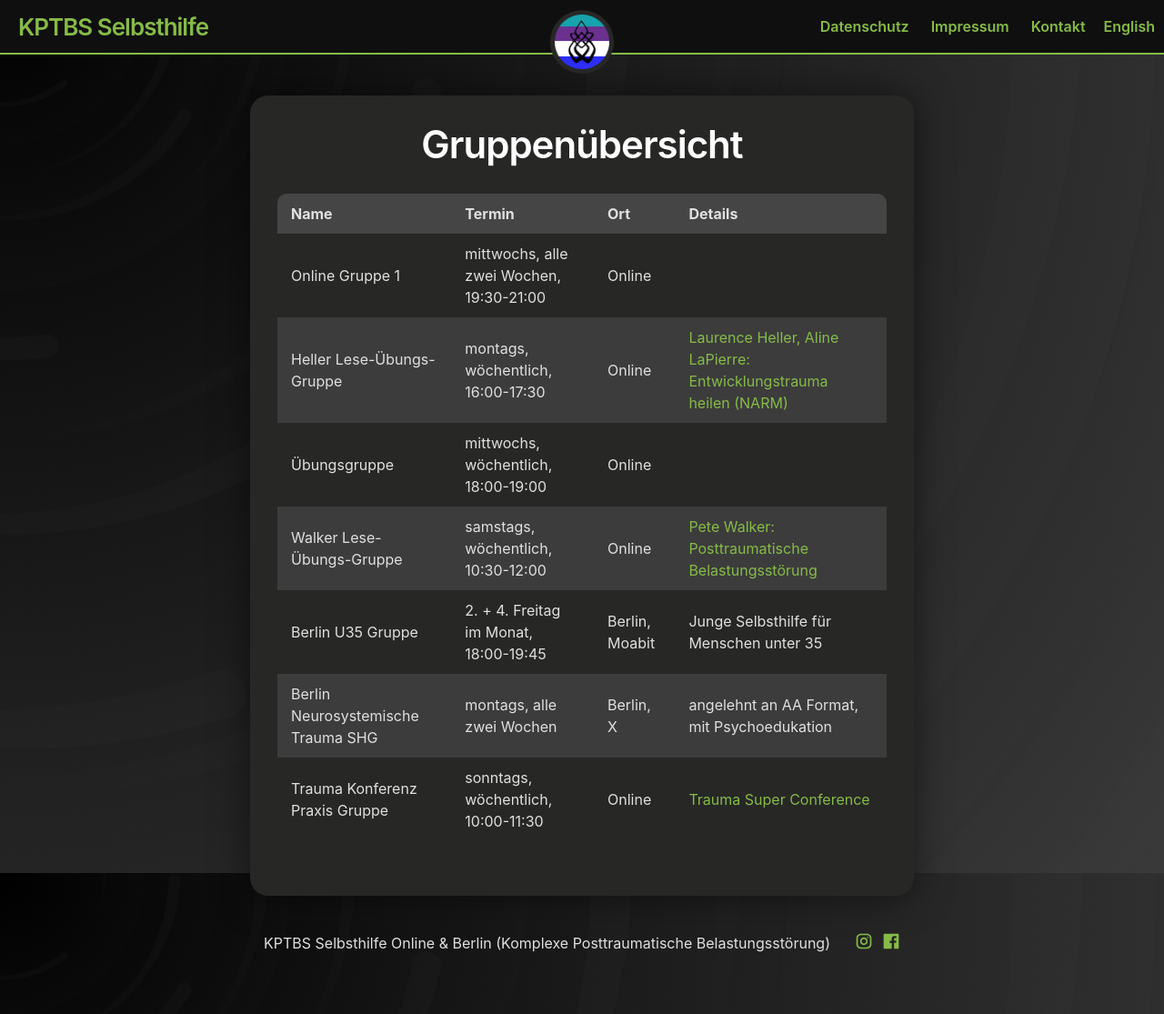
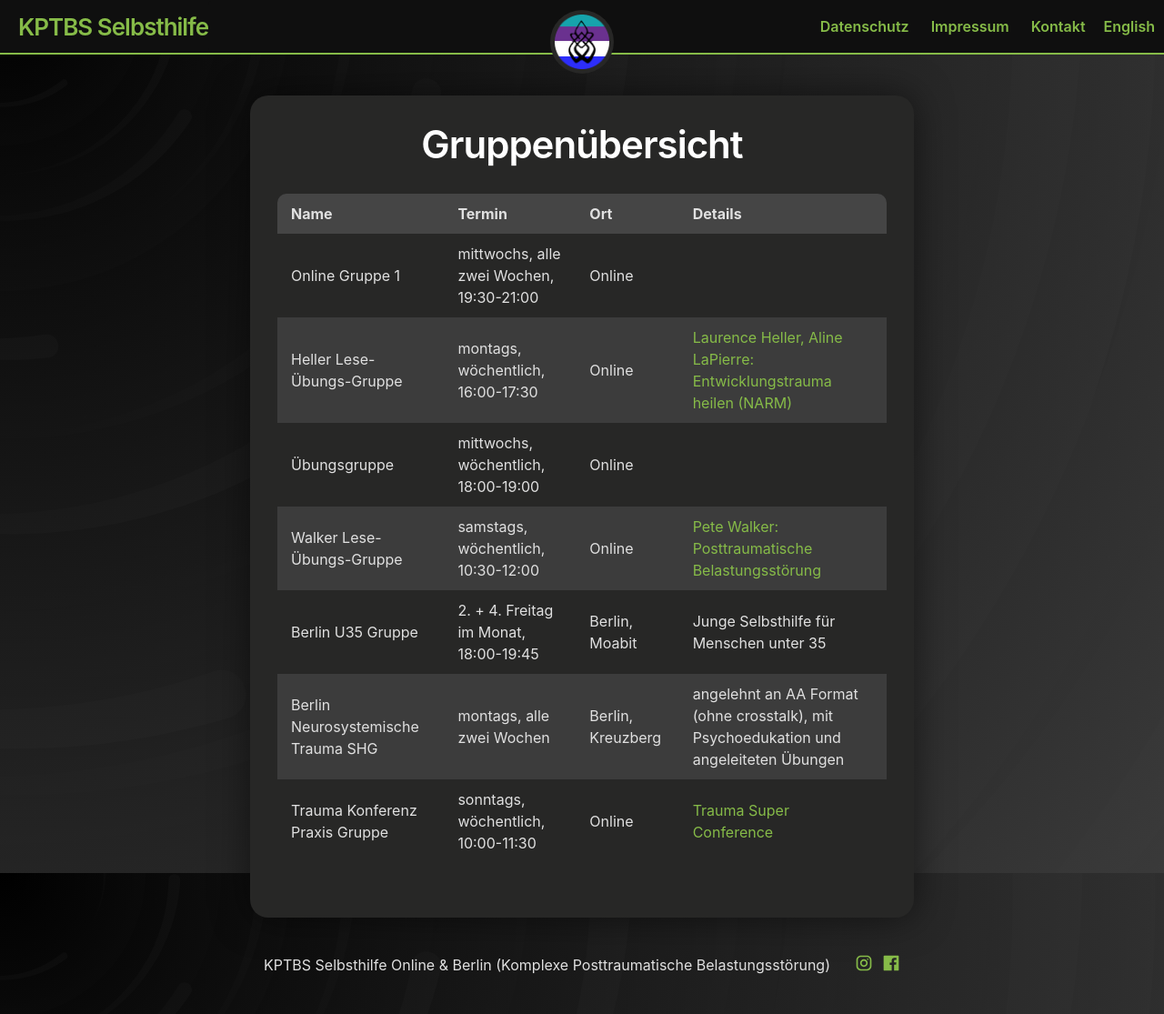
Before and after one commit to 3xz/k-ptbs, a Jekyll site: the page built from _posts/2023-07-13-gruppenliste.md, in a window 1280 px wide and 1115 px high. Shown: the whole window at 91% size. Built offline with Jekyll 4.4.1, drawn with Linux system fonts in a browser that asks for light colours.

Commit message:
Update 2023-07-13-gruppenliste.md

```diff
--- a/_posts/2023-07-13-gruppenliste.md
+++ b/_posts/2023-07-13-gruppenliste.md
@@ -10,5 +10,5 @@ title: Gruppenübersicht
 | Übungsgruppe | mittwochs, wöchentlich, 18:00-19:00 | Online |     |
 | Walker Lese-Übungs-Gruppe | samstags, wöchentlich, 10:30-12:00 | Online | [Pete Walker: Posttraumatische Belastungsstörung](https://www.amazon.de/dp/3962570756/) |
 | Berlin U35 Gruppe | 2. + 4. Freitag im Monat, 18:00-19:45 | Berlin, Moabit | Junge Selbsthilfe für Menschen unter 35 |
-| Berlin Neurosystemische Trauma SHG | montags, alle zwei Wochen | Berlin, X | angelehnt an AA Format, mit Psychoedukation |
+| Berlin Neurosystemische Trauma SHG | montags, alle zwei Wochen | Berlin, Kreuzberg | angelehnt an AA Format (ohne crosstalk), mit Psychoedukation und angeleiteten Übungen |
 | Trauma Konferenz Praxis Gruppe | sonntags, wöchentlich, 10:00-11:30 | Online | [Trauma Super Conference](https://www.consciouslife.com/conferences/tsc-5) |
```
